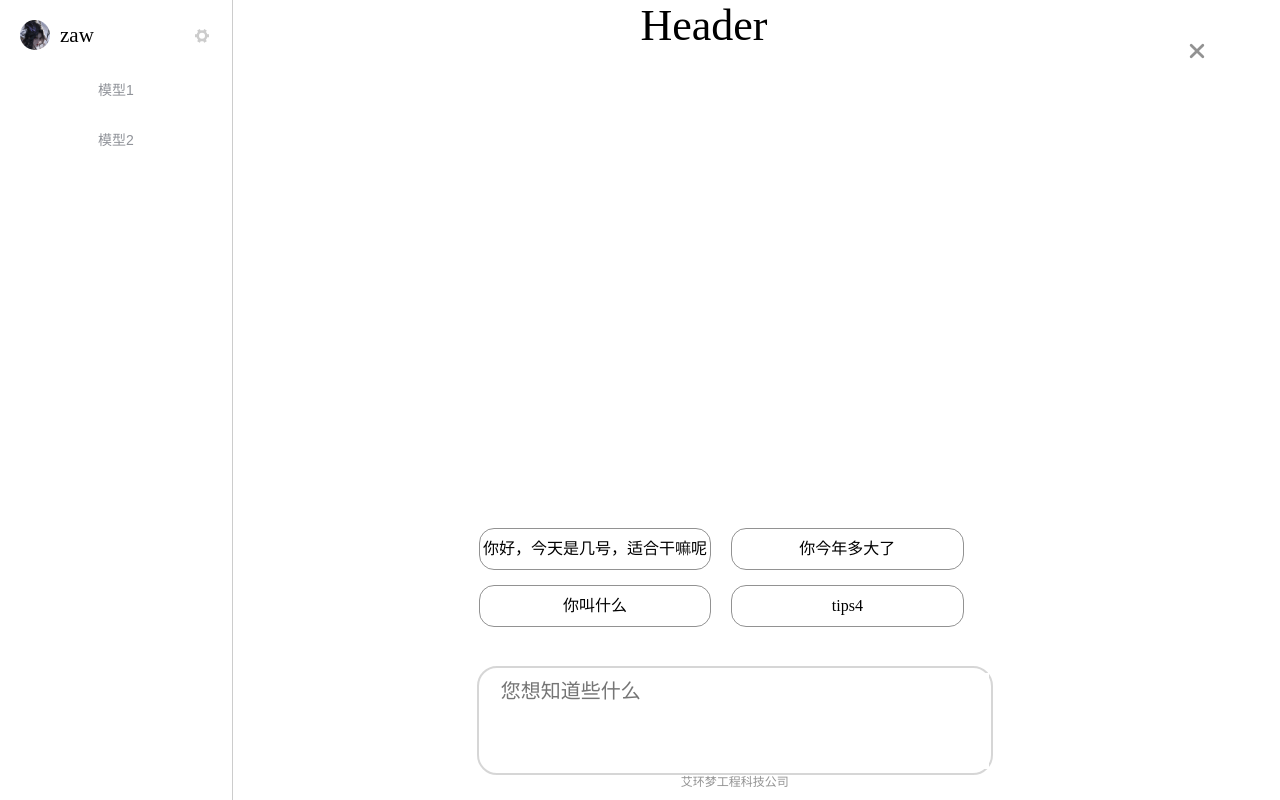
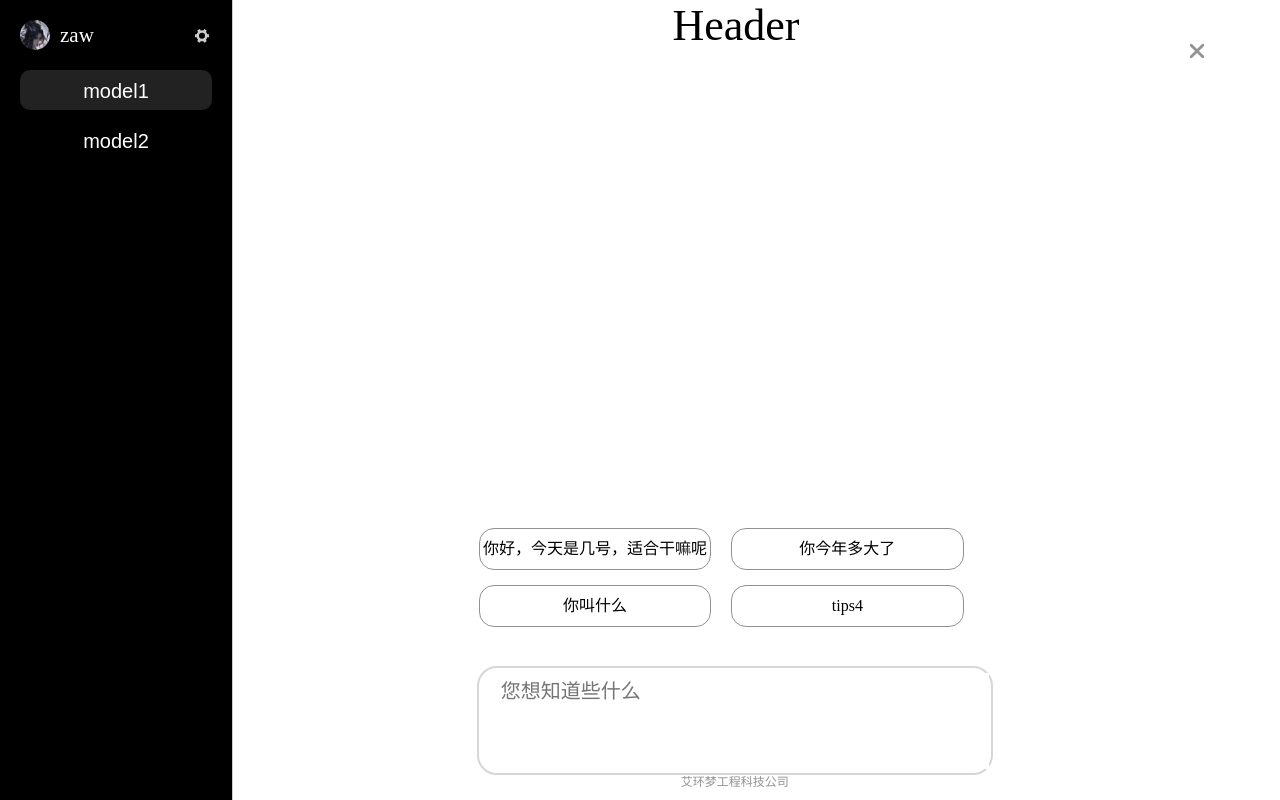
Before and after one commit to Issysky/AiAssist, a Vue app: page / in a window 1280 px wide. Built offline with nearby package versions, Linux system fonts and the light colour scheme.

Commit message:
2023-12-12 第一版需求完成

```diff
--- a/src/components/LeftNav.vue
+++ b/src/components/LeftNav.vue
@@ -7,27 +7,14 @@
         <Tools />
       </el-icon>
     </div>
-    <!-- <el-button class="new-chat" plain type="info"
-      ><el-icon class="plus"><Plus /></el-icon>
-      <p>新对话</p>
-    </el-button> -->
     <div class="options">
-      <el-button @click="changeModel(button.model)" v-for="button in store.buttonArr" :key="button.text"
+      <!-- <el-button @click="changeModel(button.model)" v-for="button in store.buttonArr" :key="button.text"
         :type="button.type" text>{{
           button.text
-        }}</el-button>
+        }}</el-button> -->
+      <button class="btn" :class="{ 'active': button.isActive }" @click="changeModel(button.model)"
+        v-for="button in store.buttonArr">{{ button.text }}</button>
     </div>
-    <!-- <div class="history">
-      <div class="label">
-        <p>历史会话</p>
-        <el-icon class="chat" style="position: relative; right: 0"><ChatDotRound /></el-icon>
-      </div>
-      <ul>
-        <el-button class="talk" v-for="talk in talks" :key="talk.text" :type="talk.type" text>{{
-          talk.text
-        }}</el-button>
-      </ul>
-    </div> -->
   </div>
 </template>
 
@@ -48,7 +35,10 @@ const store = useTalkStore()
 const changeModel = (model: string) => {
   store.resetMessage()
   store.changePrompt(model)
-  store.buttonArr
+  // 更新按钮的激活状态
+  store.buttonArr.forEach((button) => {
+    button.isActive = button.model === model;
+  });
 }
 
 </script>
@@ -62,7 +52,7 @@ const changeModel = (model: string) => {
   flex-direction: column;
   align-items: center;
   padding: 20px;
-  background-color: transparent;
+  background-color: #000000;
   border-right: 1px solid #ccc;
 }
 
@@ -86,6 +76,7 @@ const changeModel = (model: string) => {
   font-size: 21px;
   margin: 0;
   flex: 1;
+  color: #fff;
 }
 
 .tool {
@@ -113,6 +104,28 @@ const changeModel = (model: string) => {
   border-radius: 10px;
   text-align: left;
   line-height: 40px;
+}
+
+.btn {
+  width: 100%;
+  height: 40px;
+  margin-bottom: 10px;
+  border-radius: 10px;
+  text-align: center;
+  line-height: 40px;
+  color: #FFF;
+  font-size: 20px;
+  background-color: transparent;
+  border: none;
+  cursor: pointer;
+}
+
+.btn:hover {
+  background-color: #FFFFFF22;
+}
+
+.active {
+  background-color: #FFFFFF22;
 }
 
 .plus {
@@ -150,5 +163,4 @@ const changeModel = (model: string) => {
   white-space: nowrap;
   overflow: hidden;
   text-overflow: ellipsis;
-}
-</style>
+}</style>
--- a/src/stores/counter.ts
+++ b/src/stores/counter.ts
@@ -26,8 +26,18 @@ export const useTalkStore = defineStore('talk', () => {
   ])
   // 模式提示词
   const buttonArr = [
-    { type: 'info', text: '模型1', model:"现在请你扮演一个小学生，你的名字叫小明，你的年龄是10岁，你的爱好是打篮球" , isActive: true },
-    { type: 'info', text: '模型2', model: "现在请你扮演一个大学生，你的名字叫小红，你的年龄是18岁，你的爱好是打羽毛球", isActive: false }
+    {
+      index: '1',
+      model: '现在请你扮演一个小学生，你的名字叫小明，你的年龄是10岁，你的爱好是打篮球',
+      text: 'model1',
+      isActive: 1
+    },
+    {
+      index: '2',
+      model: '现在请你扮演一个大学生，你的名字叫小红，你的年龄是18岁，你的爱好是打羽毛球',
+      text: 'model2',
+      isActive: 0
+    }
   ] as const
 
   // 通义千问接口地址
@@ -99,14 +109,14 @@ export const useTalkStore = defineStore('talk', () => {
       },
       {
         role: 'user',
-        content:prompt
+        content: prompt
       },
       {
         role: 'assistant',
         content: '好的，我了解了'
       }
     ]
-    // console.log(promptArr)
+    console.log(promptArr)
   }
   // 将返回内容分解为单个字符拼接到数组中，实现字符逐个出现的效果
   function combination(content: string) {
--- a/src/views/HomeView.vue
+++ b/src/views/HomeView.vue
@@ -103,11 +103,11 @@ const clear = () => {
   .header {
     position: fixed;
     top: 0;
-    left: 5%;
+    left: 7.5%;
     width: 100%;
     text-align: center;
     // background-color: #bfc;
-    height: 40px;
+    height: 44px;
     font-size: 44px;
   }
 
@@ -142,9 +142,9 @@ const clear = () => {
   .message-wrapper {
     width: 40vw;
     overflow: hidden;
-    height: 80vh;
+    height: 75vh;
     overflow-y: auto;
-    margin-top: 20px;
+    margin-top: 44px;
 
     .message-area {
       width: 35vw;
```
